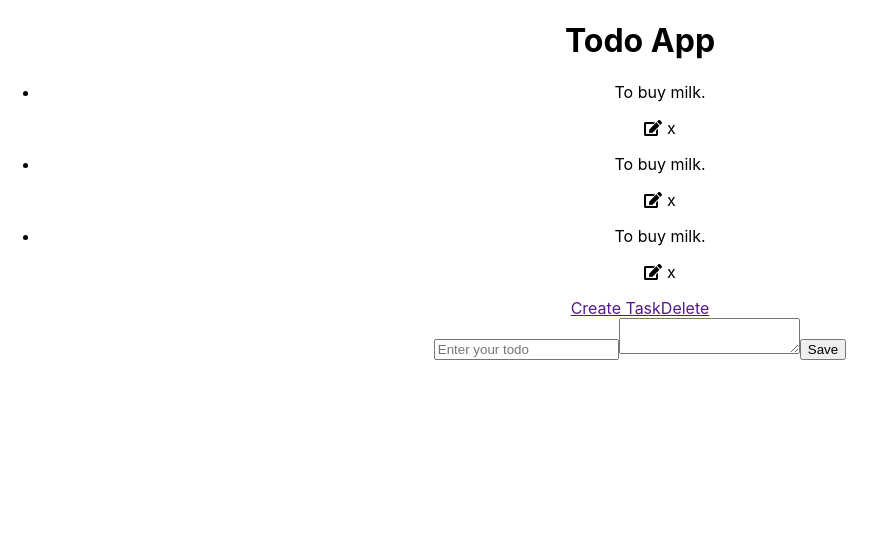
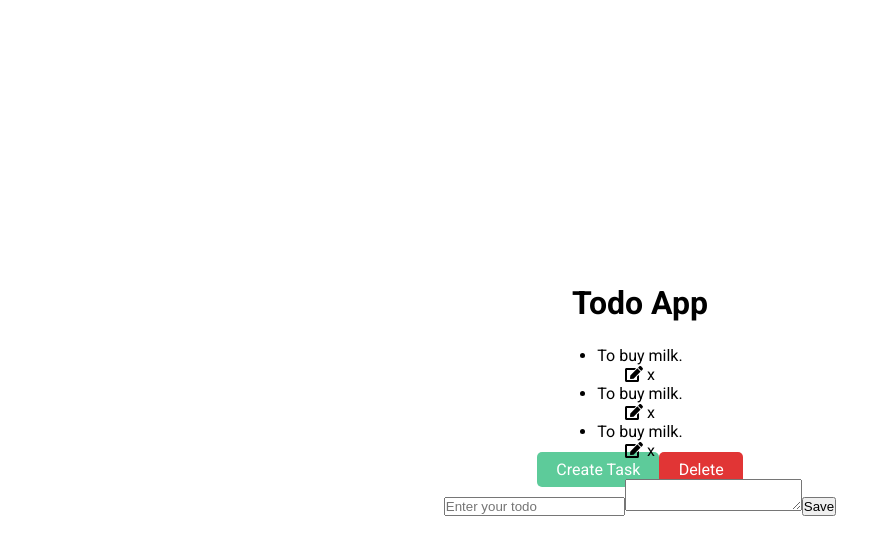
Before and after one commit to sabin411/todo, a React (Create React App) app: page / in a window 1280 px wide. Shown: the top 554 px of the page, without its empty margins (0-886 px from the left). Built offline with nearby package versions, Linux system fonts and the light colour scheme.

Commit message:
✨ FIX #2 add styles for main page

```diff
--- a/src/App.css
+++ b/src/App.css
@@ -1,38 +1,13 @@
+@import url("https://fonts.googleapis.com/css2?family=Roboto:ital,wght@0,400;0,500;0,700;0,900;1,400;1,500;1,700;1,900&display=swap");
+* {
+  margin: 0;
+  padding: 0;
+  box-sizing: border-box;
+}
 .App {
   text-align: center;
+  display: grid;
+  place-items: center;
+  height: 100vh;
+  font-family: "roboto";
 }
-
-.App-logo {
-  height: 40vmin;
-  pointer-events: none;
-}
-
-@media (prefers-reduced-motion: no-preference) {
-  .App-logo {
-    animation: App-logo-spin infinite 20s linear;
-  }
-}
-
-.App-header {
-  background-color: #282c34;
-  min-height: 100vh;
-  display: flex;
-  flex-direction: column;
-  align-items: center;
-  justify-content: center;
-  font-size: calc(10px + 2vmin);
-  color: white;
-}
-
-.App-link {
-  color: #61dafb;
-}
-
-@keyframes App-logo-spin {
-  from {
-    transform: rotate(0deg);
-  }
-  to {
-    transform: rotate(360deg);
-  }
-}
--- a/src/Layout.css
+++ b/src/Layout.css
@@ -0,0 +1,83 @@
+.layout-container {
+  position: relative;
+  width: 400px;
+  height: auto;
+  border-radius: 5px;
+  box-shadow: 2px 2px 5px rgba(0, 0, 0, 0.4);
+  margin: 0 auto;
+  padding: 1.5rem 0.5rem;
+  background-color: rgb(37, 40, 63);
+  overflow: hidden;
+}
+
+.layout-container::after {
+  position: absolute;
+  content: "";
+  height: 100px;
+  width: 100px;
+  border-radius: 50%;
+  background-color: rgb(70, 72, 103);
+  top: 0;
+  left: 50%;
+  transform: translate(-50%, -50%);
+  /* z-index: ; */
+}
+.layout-container::before {
+  position: absolute;
+  content: "";
+  height: 150px;
+  width: 150px;
+  border-radius: 50%;
+  border: 1px solid rgb(56, 58, 84);
+  top: 0;
+  left: 50%;
+  transform: translate(-50%, -50%);
+}
+
+.layout-container .todo-header {
+  font-size: 20px;
+  position: relative;
+  color: white;
+  z-index: 1;
+}
+.layout-container .todo-header::after {
+  position: absolute;
+  content: "";
+  height: 1px;
+  width: 100%;
+  background: grey;
+  bottom: -5px;
+  left: 0;
+}
+.todos-container {
+  position: relative;
+  z-index: 1;
+  display: flex;
+  align-items: center;
+  flex-direction: column;
+  margin-top: 1.5rem;
+}
+.layout-container .other-button {
+  width: 80%;
+  display: flex;
+  margin: 0 auto;
+  justify-content: space-between;
+  margin-top: 1rem;
+}
+.other-button .btn {
+  border-radius: 5px;
+  padding: 0.5rem 1.2rem;
+  text-decoration: none;
+  transition: 0.2s;
+}
+.btn.create-btn {
+  background-color: rgb(93, 203, 154);
+  color: white;
+}
+.btn.delete-btn {
+  background-color: rgb(225, 53, 53);
+  color: white;
+}
+.other-button .btn:hover {
+  filter: brightness(90%);
+}
```
